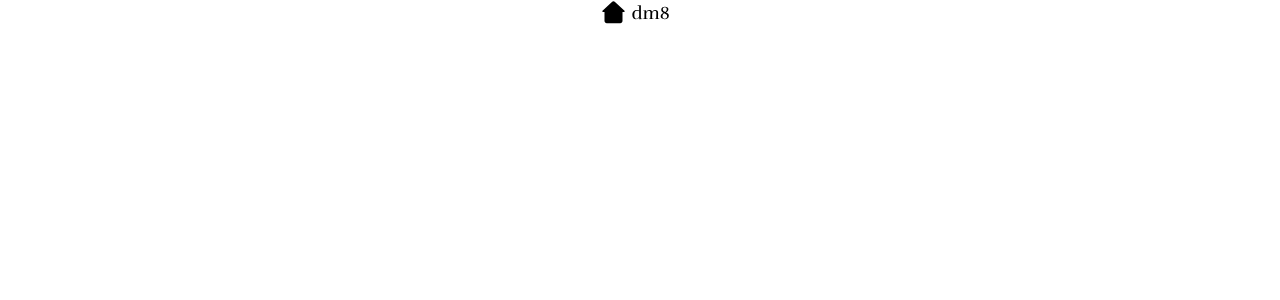
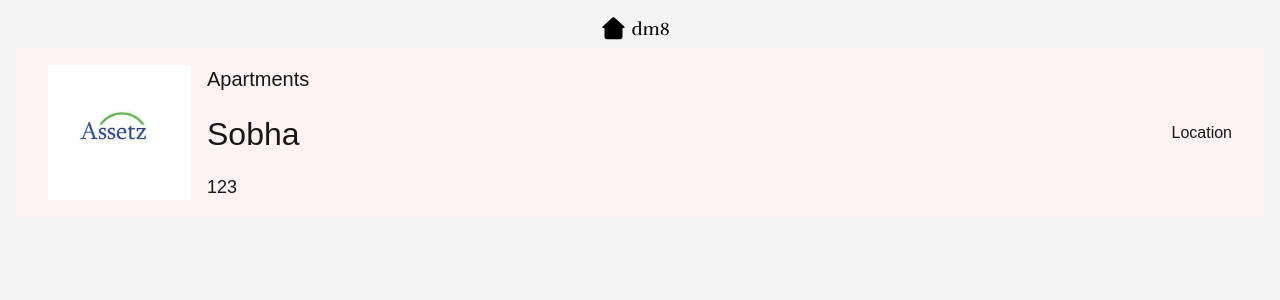
Before and after one commit to Salmanbs/dm, a Next.js app: page / in a window 1280 px wide. Shown: the top 300 px of the page. Built offline with nearby package versions, Linux system fonts and the light colour scheme.

Commit message:
feat(property-card): initial commit for card

```diff
--- a/app/components/landing-page.tsx
+++ b/app/components/landing-page.tsx
@@ -1,11 +1,13 @@
 import { DmLogo } from "../assets/icons/dm-logo";
+import PropertyCard from "./property-card";
 
 export default function LandingPage() {
   return (
-    <div className="">
-      <div className="flex justify-center">
+    <div className="p-4 bg-zinc-100 h-[100vh]">
+      <div className="flex justify-center mb-2">
         <DmLogo className="fill-black" />
       </div>
+      <PropertyCard />
     </div>
   );
 }
--- /dev/null
+++ b/app/components/property-card.tsx
@@ -0,0 +1,16 @@
+import Image from "next/image";
+import assets from "@/app/assets/images/assetz.png";
+
+export default function PropertyCard() {
+  return (
+    <div className="p-4 px-8 flex w-full justify-between items-center bg-red-50 gap-4">
+      <Image alt="assests" src={assets} height={143} width={143} />
+      <div className="flex flex-col justify-start w-full gap-4">
+        <p className="text-[20px]">Apartments</p>
+        <p className="text-[32px] font-medium">Sobha </p>
+        <p className="text-[18px]">123</p>
+      </div>
+      <div>Location</div>
+    </div>
+  );
+}
```
Also changed, not shown: app/assets/images/assetz.png (added).
